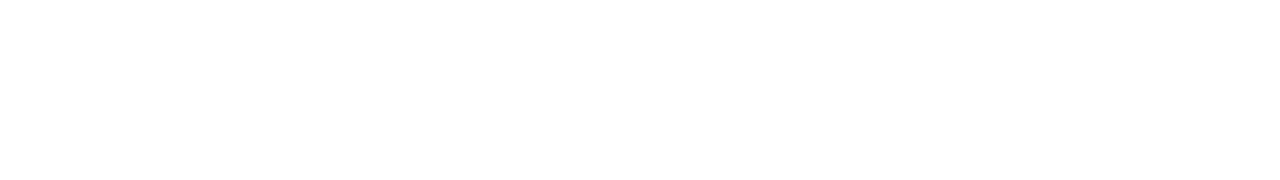
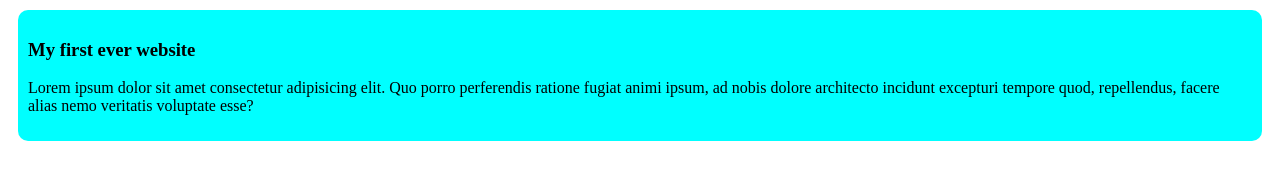
Before and after one commit to ashiq50/my-simple-website, a plain HTML site: page index.html in a window 1280 px wide. Drawn offline with Linux system fonts and the light colour scheme.

Commit message:
added the first commit

```diff
--- a/index.html
+++ b/index.html
@@ -4,8 +4,12 @@
     <meta charset="UTF-8">
     <meta name="viewport" content="width=device-width, initial-scale=1.0">
     <title>My simple website</title>
+    <link rel="stylesheet" href="styles/blog.css">
 </head>
 <body>
-
+    <div>
+        <h3>My first ever website</h3>
+        <p>Lorem ipsum dolor sit amet consectetur adipisicing elit. Quo porro perferendis ratione fugiat animi ipsum, ad nobis dolore architecto incidunt excepturi tempore quod, repellendus, facere alias nemo veritatis voluptate esse?</p>
+    </div>
 </body>
 </html>
--- /dev/null
+++ b/styles/blog.css
@@ -0,0 +1,6 @@
+div{
+    background-color: aqua;
+    margin: 10px;
+    padding: 10px;
+    border-radius: 10px;
+}
```
